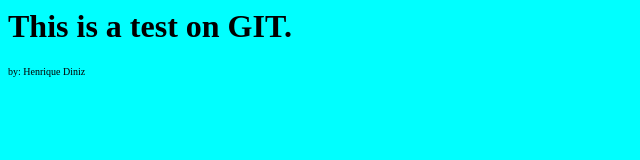
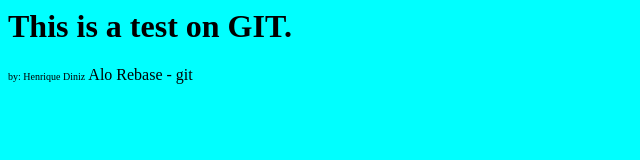
Before and after one commit to Henriqueediniz/git-curse, a plain HTML site: page index.html in a window 1280 px wide. Shown: the whole page, without its empty margins (0-640 px from the left). Drawn offline with Linux system fonts and the light colour scheme.

Commit message:
conflito merge

```diff
--- a/index.html
+++ b/index.html
@@ -5,5 +5,7 @@
     <body>
 	<h1>This is a test on GIT. </h1>
       <text style='font-size:10px;'>by: Henrique Diniz</text>
+
+      Alo Rebase - git
     </body>
 </html>
```
